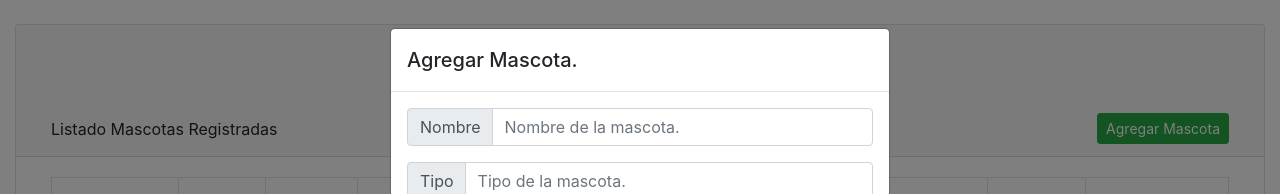
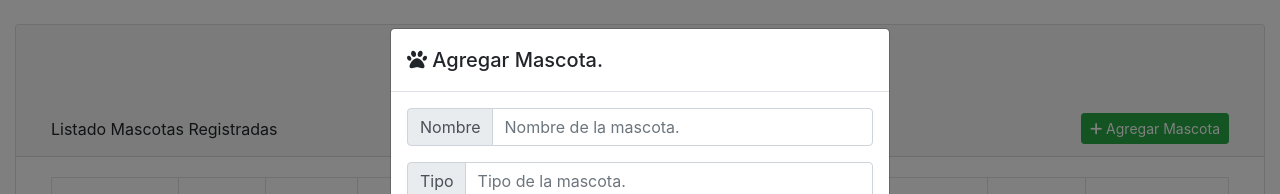
Before and after one commit to JhonArangoToro/TallerVeterinaria, a React (Create React App) app: page / in a window 1280 px wide. Both pictures are taken after a click on the button "Agregar Mascota". Shown: the top 194 px of the page. Built offline with nearby package versions, Linux system fonts and the light colour scheme; no server answers; the database is empty.

Commit message:
Finish Icon Style

```diff
--- a/public/index.html
+++ b/public/index.html
@@ -2,6 +2,7 @@
 <html lang="en">
   <head>
     <meta charset="utf-8" />
+
     <link rel="icon" href="%PUBLIC_URL%/favicon.ico" />
     <meta name="viewport" content="width=device-width, initial-scale=1" />
     <meta name="theme-color" content="#000000" />
@@ -28,10 +29,11 @@
 
 
 
-    <title>React App</title>
+    <title>Control Clientes</title>
   </head>
   <body>
-    <noscript>You need to enable JavaScript to run this app.</noscript>
+
+    <!-- <noscript>You need to enable JavaScript to run this app.</noscript> -->
     <div id="root"></div>
     <!--
       This HTML file is a template.
@@ -43,9 +45,13 @@
       To begin the development, run `npm start` or `yarn start`.
       To create a production bundle, use `npm run build` or `yarn build`.
     -->
+
+    <script src="https://unpkg.com/ionicons@5.0.0/dist/ionicons.js"></script>
+    <script src="https://kit.fontawesome.com/fdb1bf28b1.js" crossorigin="anonymous"></script>
   </body>
 
 
 
 
+
 </html>
--- a/src/App.js
+++ b/src/App.js
@@ -3,6 +3,7 @@ import { React,useState,useEffect } from "react"
 import { getCollection,deleteDocument,addDocument,updateDocument } from "./actions";
 import { Modal,ModalHeader,ModalBody,ModalFooter } from "reactstrap";
 import 'bootstrap/dist/css/bootstrap.css'
+
 
 
 function App() {
@@ -258,17 +259,19 @@ const setPetAttributes = (Attributes) =>{
            <div className="row">
              <div className="col-12">
                <div className="card card-primary card-outline">
-                 <div className="card-header">
+                 <div className="card-header" >
                     <h5 className="card-title">Veterinaria / <strong style={{color:"blue"}}>Registro Mascotas</strong></h5>
-                    <p className="card-text">Trabajo Practico</p>
+                    <p className="card-text">Trabajo Practico </p>
 
 
                       <div className="col-md-12 ">
                         <div className="card-tools d-flex justify-content-between align-items-center">
                             Listado Mascotas Registradas
-                            <button type="button" className="btn btn-success btn-sm" onClick={modalAddPet}>Agregar Mascota</button>
+                            <button type="button" className="btn btn-success btn-sm" onClick={modalAddPet}><i className="fas fa-plus"></i> Agregar Mascota</button>
                         </div>
+
                       </div>
+
                   </div>
                   <div className="col-md-12">
 
@@ -306,13 +309,14 @@ const setPetAttributes = (Attributes) =>{
                                     <button
                                       className="btn btn-warning btn-sm mx-2"
                                      onClick={() => modalEditPet(pet)}>
+                                       <i className="fas fa-edit"></i>
                                       Editar
                                     </button>
                                     <button
                                       className="btn btn-danger btn-sm"
                                       onClick={() => modalDeletePet(pet)}
                                     >
-                                      Eliminar
+                                      <i className="far fa-trash-alt"></i> Eliminar
                                     </button>
                                   </td>
 
@@ -335,7 +339,7 @@ const setPetAttributes = (Attributes) =>{
 
        <Modal isOpen={modalState}>
          <ModalHeader>
-           {editMode ? "Modificar Mascota." : "Agregar Mascota." }
+         <i className="fas fa-paw"></i> {editMode ?  "Modificar Mascota." : "Agregar Mascota." }
          </ModalHeader>
          <ModalBody>
 
@@ -482,7 +486,7 @@ const setPetAttributes = (Attributes) =>{
 
        <Modal isOpen={modalStateDelete}>
          <ModalHeader>
-                <p>Confirmar eliminación.   </p>
+         <p> <i className="fas fa-cat"></i> Confirmar Eliminación!   </p>
          </ModalHeader>
          <ModalBody>
            <p>¿Esta seguro de eliminar la mascota llamada <strong>{petName} </strong>?</p>
@@ -494,7 +498,7 @@ const setPetAttributes = (Attributes) =>{
          <ModalFooter>
            <div className="form-group">
              <form onSubmit={deletePet}>
-                <button className="btn btn-success mx-2" type="submit">Confirmar</button>
+                <button className="btn btn-success mx-2" type="submit">  Confirmar</button>
                 <button className="btn btn-danger" type="button" onClick={closeModalDelete}>Cerrar</button>
              </form>
 
```
